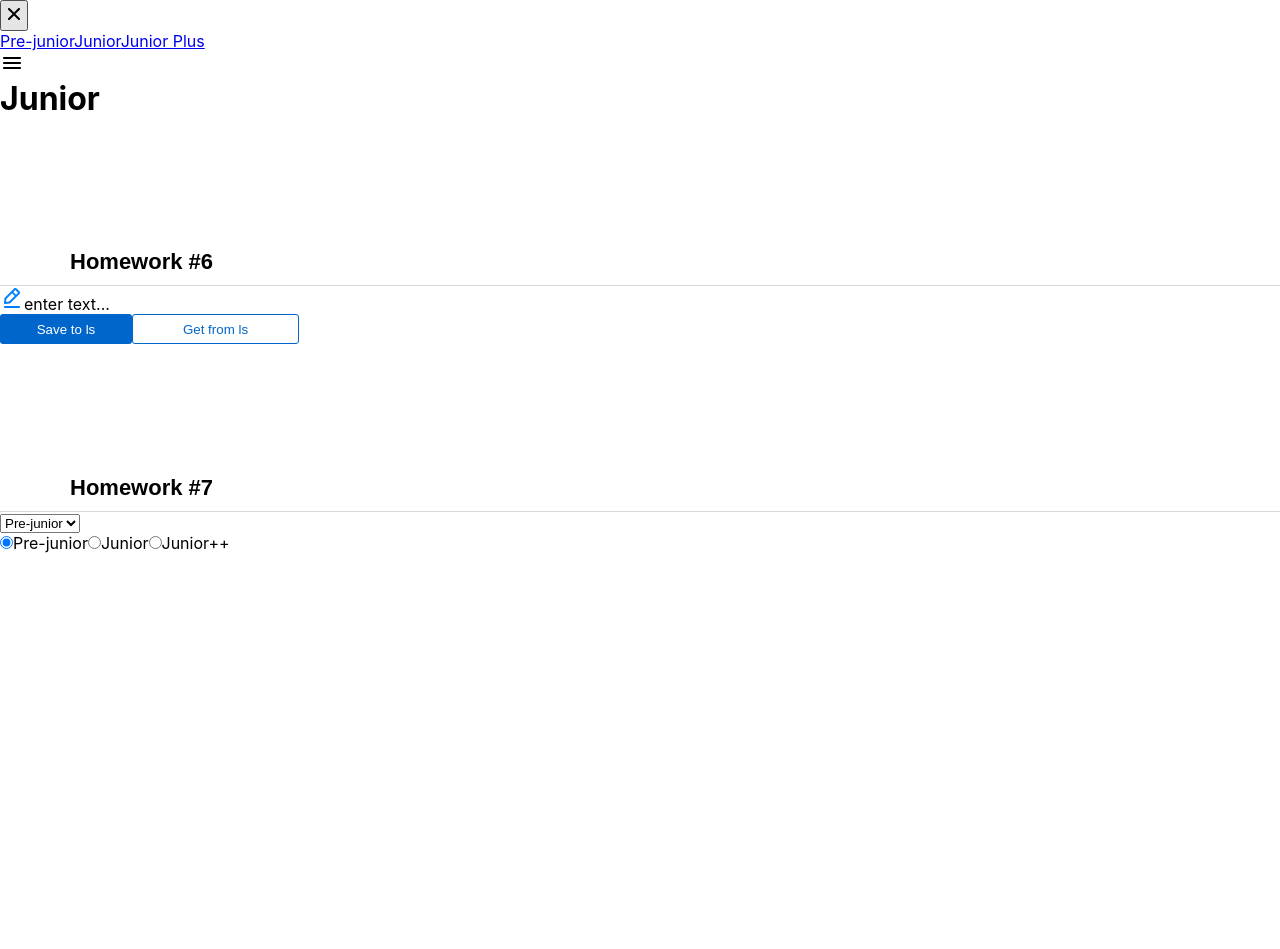
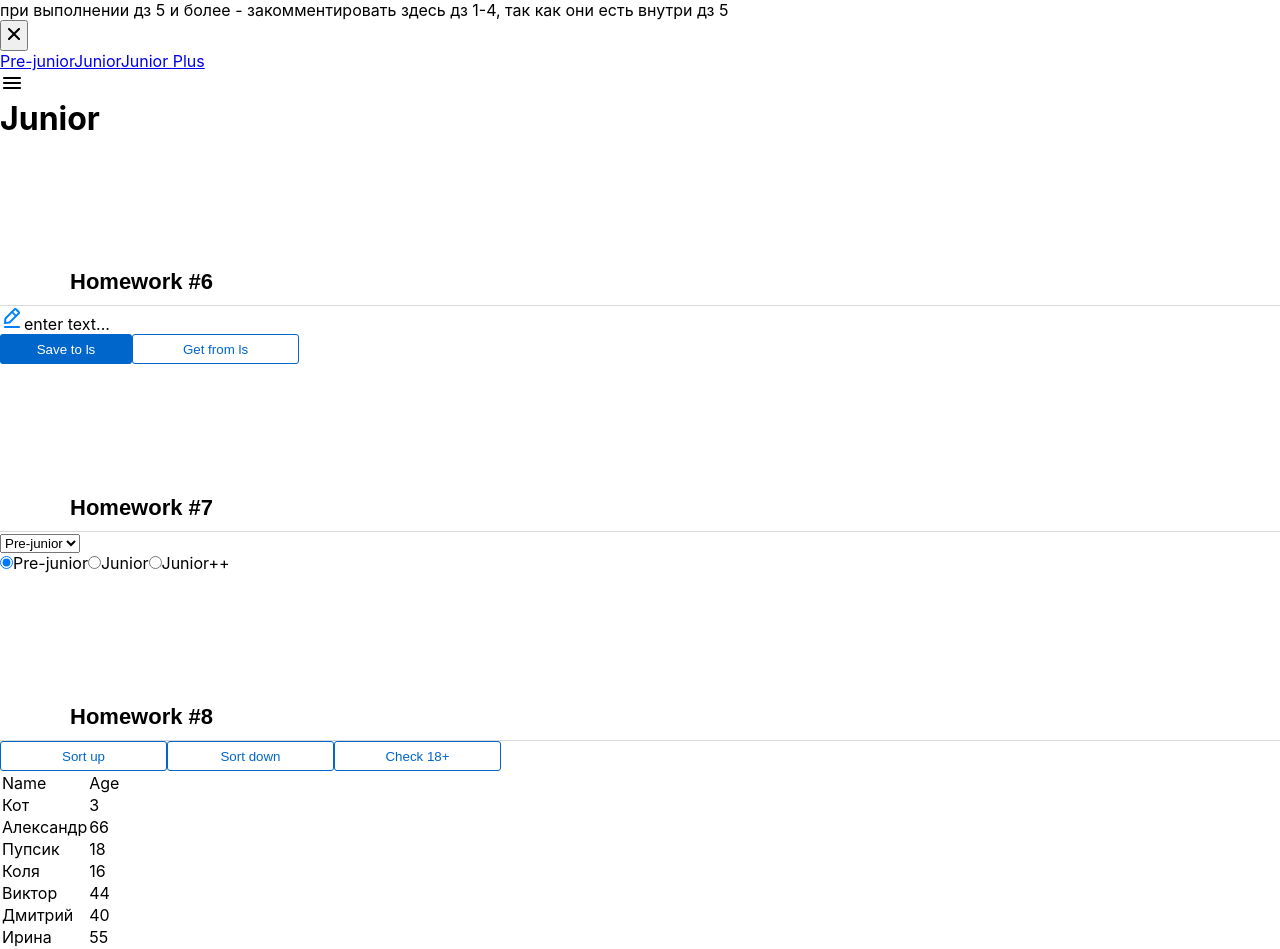
Before and after one commit to Rokkcoco/hws2-master, a React (Create React App) app: page /#/junior in a window 1280 px wide. Before the commit the page ends 800 px from the top, so only its background shows below. Built offline with nearby package versions, Linux system fonts and the light colour scheme.

Commit message:
New homework completed

```diff
--- a/src/s1-main/App.tsx
+++ b/src/s1-main/App.tsx
@@ -1,17 +1,21 @@
 import React from 'react'
 import s from './App.module.css'
 import HW5 from "../s2-homeworks/hw05/HW5";
+// import HW1 from "../s2-homeworks/hw01/HW1";
+// import HW2 from "../s2-homeworks/hw02/HW2";
+// import HW3 from "../s2-homeworks/hw03/HW3";
+// import HW4 from "../s2-homeworks/hw04/HW4";
 
 function App() {
     return (
         <div className={s.App}>
-           {/* <HW1/>
+            {/*<HW1/>
             раскомментировать по ходу выполнения
             <HW2/>
             <HW3/>
             <HW4/>*/}
 
-            {/*при выполнении дз 5 и более - закомментировать здесь дз 1-4, так как они есть внутри дз 5*/}
+            при выполнении дз 5 и более - закомментировать здесь дз 1-4, так как они есть внутри дз 5
             <HW5/>
         </div>
     )
--- a/src/s2-homeworks/hw05/pages/Junior.tsx
+++ b/src/s2-homeworks/hw05/pages/Junior.tsx
@@ -1,17 +1,15 @@
 import React from 'react'
 import HW6 from "../../hw06/HW6";
 import HW7 from "../../hw07/HW7";
-// import HW6 from '../../hw06/HW6'
-// import HW7 from '../../hw07/HW7'
-// import HW8 from '../../hw08/HW8'
-// import HW9 from '../../hw09/HW9'
+import HW8 from "../../hw08/HW8";
+import HW9 from '../../hw09/HW9'
 
 function Junior() {
     return (
         <div id={'hw5-page-junior'}>
             <HW6 />
             <HW7 />
-            {/*<HW8 />*/}
+            <HW8 />
             {/*<HW9 />*/}
         </div>
     )
--- a/src/s2-homeworks/hw08/HW8.tsx
+++ b/src/s2-homeworks/hw08/HW8.tsx
@@ -21,6 +21,7 @@ const initialPeople: UserType[] = [
     // студенты могут поменять имя/возраст/количество объектов, _id должны быть целочисленные
     {_id: 0, name: 'Кот', age: 3},
     {_id: 1, name: 'Александр', age: 66},
+    {_id: 10, name: 'Пупсик', age: 18},
     {_id: 2, name: 'Коля', age: 16},
     {_id: 3, name: 'Виктор', age: 44},
     {_id: 4, name: 'Дмитрий', age: 40},
--- a/src/s2-homeworks/hw08/User.tsx
+++ b/src/s2-homeworks/hw08/User.tsx
@@ -12,11 +12,11 @@ const User: React.FC<UserPropsType> = ({ u }) => {
         <tr id={'hw8-user-' + u._id + '-' + u.age} className={s.item}>
             <td id={'hw8-user-name-' + u._id} className={s.nameCol}>
                 {/*отобразить имя*/}
-
+                {u.name}
             </td>
             <td id={'hw8-user-age-' + u._id}>
                 {/*отобразить возраст*/}
-
+                {u.age}
             </td>
         </tr>
     )
--- a/src/s2-homeworks/hw08/bll/homeWorkReducer.ts
+++ b/src/s2-homeworks/hw08/bll/homeWorkReducer.ts
@@ -4,15 +4,32 @@ type ActionType =
     | { type: 'sort'; payload: 'up' | 'down' }
     | { type: 'check'; payload: number }
 
-export const homeWorkReducer = (state: any, action: any): any => { // need to fix any
+export const homeWorkReducer = (state: UserType[], action: ActionType): UserType[] => { // need to fix any
     switch (action.type) {
         case 'sort': { // by name
-
-            return state // need to fix
+            let newState = [...state]
+            {action.payload === "up" ? newState.sort(function (a,b ){
+                    if (a.name > b.name) {
+                        return 1
+                    }
+                    if (b.name > a.name) {
+                        return -1
+                    }
+                    return 0
+            }) : newState.sort(function (a,b ){
+                if (a.name > b.name) {
+                    return -1
+                }
+                if (b.name > a.name) {
+                    return 1
+                }
+                return 0
+            })}
+            return newState // need to fix
         }
         case 'check': {
 
-            return state // need to fix
+            return state.filter(t => t.age === 18)
         }
         default:
             return state
```
